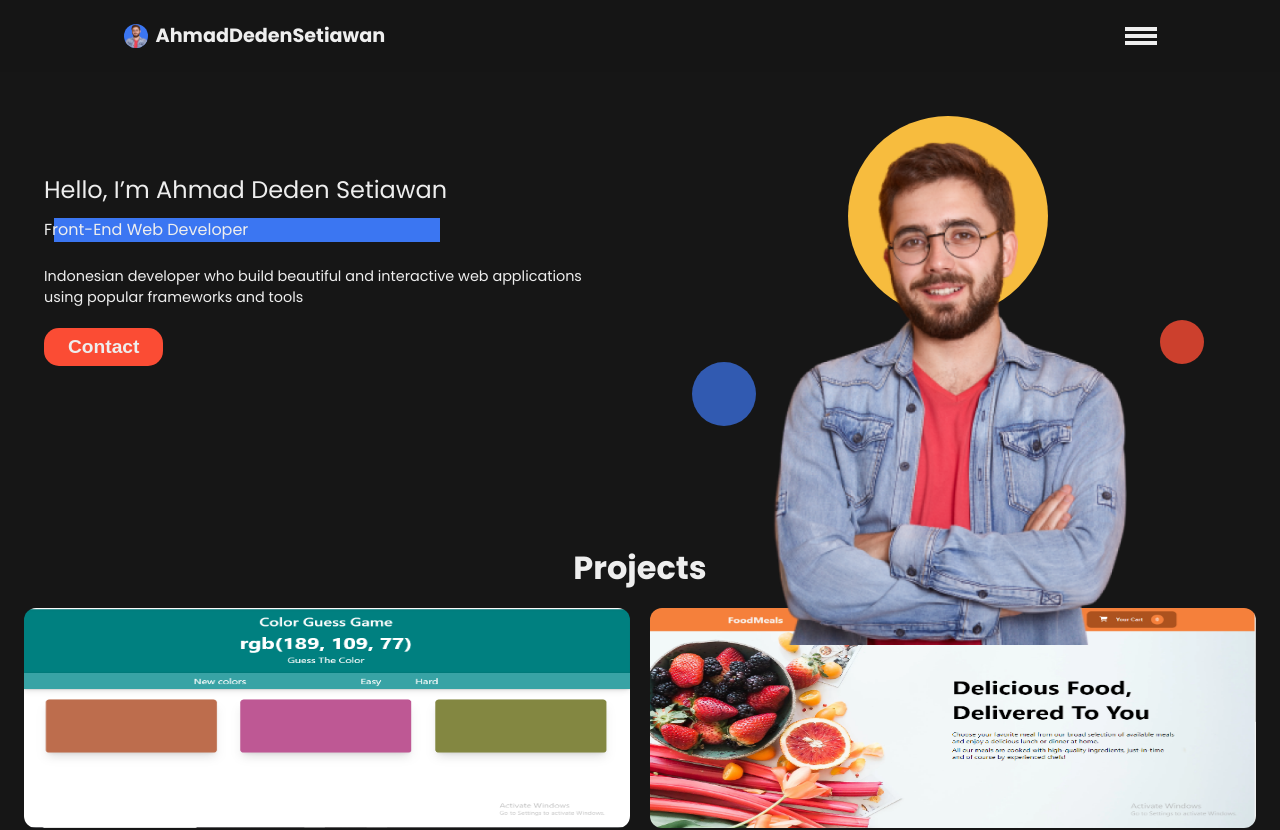
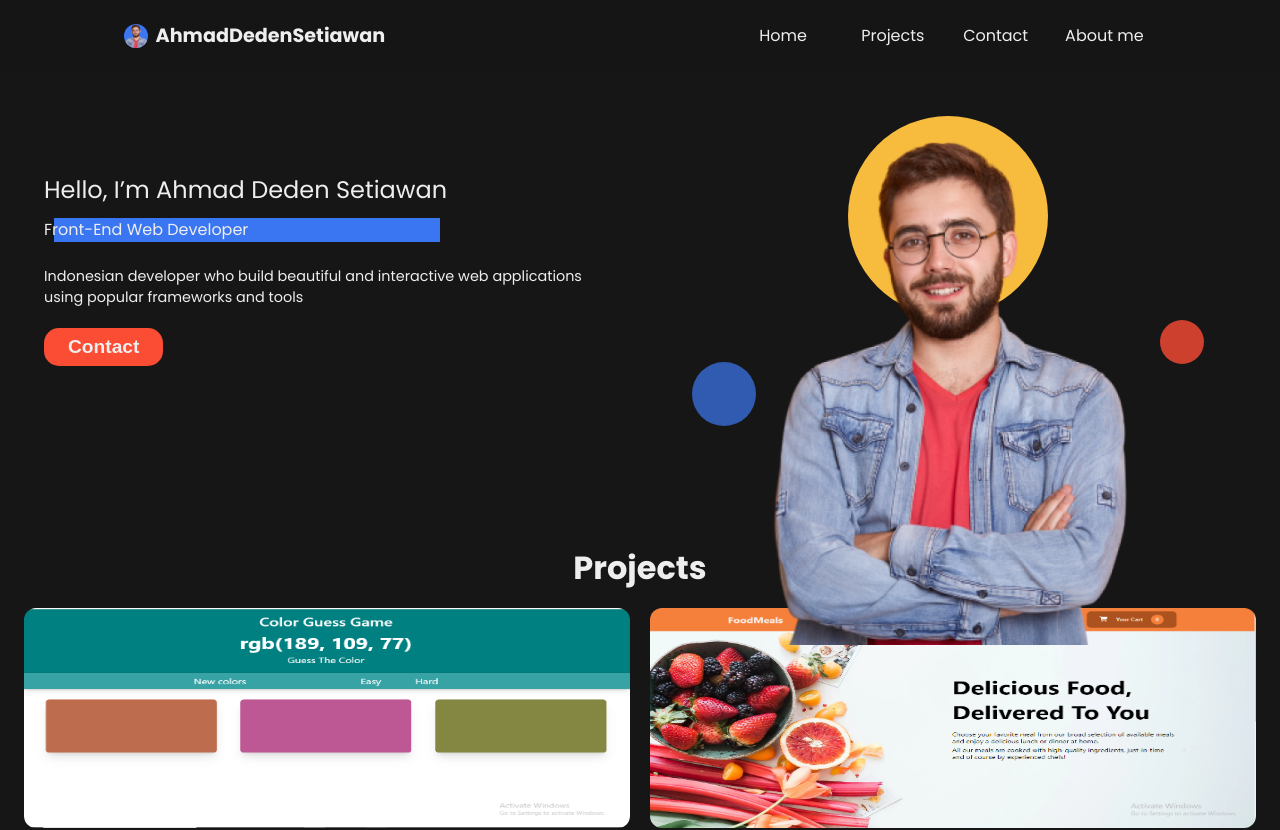
Before and after one commit to Dedenno17/website-protofolio-pribadi, a React (Create React App) app: page / in a window 1280 px wide. Shown: the top 830 px of the page. Built offline with nearby package versions, Linux system fonts and the light colour scheme.

Commit message:
membuat links component & mengatur nya agar muncul hanya ketika layar lg

```diff
--- a/src/Components/Header/Header.jsx
+++ b/src/Components/Header/Header.jsx
@@ -2,6 +2,7 @@ import { useEffect, useState, useCallback } from "react";
 import styles from "../../styles/Header.module.css";
 import Hamburger from "./Hamburger";
 import profileImage from "../../images/profile.png";
+import Links from "./Links";
 
 const Header = (props) => {
   const [scrollY, setScrollY] = useState(null);
@@ -31,6 +32,7 @@ const Header = (props) => {
           </div>
           <h1>AhmadDedenSetiawan</h1>
         </div>
+        <Links />
         <Hamburger onClick={props.hamMenuToggle} onOpen={props.onOpen} />
       </div>
     </header>
--- /dev/null
+++ b/src/Components/Header/Links.jsx
@@ -0,0 +1,22 @@
+import styles from "../../styles/Links.module.css";
+
+const links = [
+  { title: "Home", slug: "home" },
+  { title: "Projects", slug: "projects" },
+  { title: "Contact", slug: "contact" },
+  { title: "About me", slug: "about" },
+];
+
+export default function Links() {
+  return (
+    <nav className={styles.links}>
+      <ul>
+        {links.map((item, i) => (
+          <li key={Math.random() + i + ""}>
+            <a href={`#${item.slug}`}>{item.title}</a>
+          </li>
+        ))}
+      </ul>
+    </nav>
+  );
+}
--- a/src/styles/Hamburger.module.css
+++ b/src/styles/Hamburger.module.css
@@ -36,3 +36,10 @@
 .open span:last-child {
   transform: rotate(-30deg);
 }
+
+/* pc size */
+@media screen and (min-width: 1024px) {
+  .hamburger {
+    display: none;
+  }
+}
--- /dev/null
+++ b/src/styles/Links.module.css
@@ -0,0 +1,27 @@
+.links {
+  display: none;
+  width: 50%;
+}
+
+.links ul {
+  width: 100%;
+  display: flex;
+  justify-content: space-between;
+  align-items: center;
+}
+
+.links ul li {
+  width: 23%;
+}
+
+.links ul li a {
+  text-decoration: none;
+  color: #eee;
+}
+
+/* pc size */
+@media screen and (min-width: 1024px) {
+  .links {
+    display: block;
+  }
+}
```
